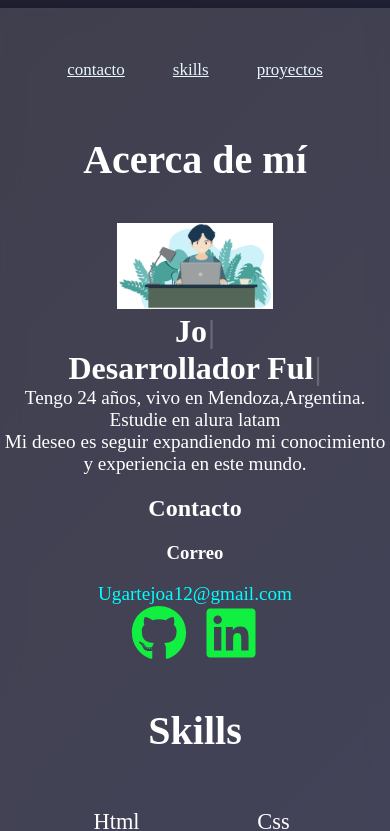
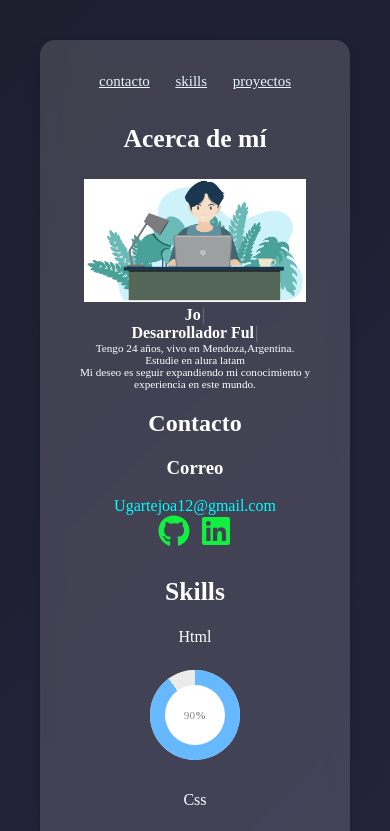
Before and after one commit to joaub/portafolio, a React (Vite) app: page / in a window 390 px wide. Shown: the top 831 px of the page. Built offline with nearby package versions, Linux system fonts and the light colour scheme.

Commit message:
haciendo responsivo mi portafolio

```diff
--- a/src/App.css
+++ b/src/App.css
@@ -84,3 +84,66 @@ body {
   background-color: #3320dd;
   outline: #f0faff 1px solid;
 }
+
+@media (max-width: 768px) {
+  #root {
+    padding: 1rem;
+  }
+
+  .container {
+    padding: 1rem;
+    max-width: 100%;
+  }
+
+  .titulo {
+    font-size: 2rem;
+  }
+
+  .persona {
+    width: 80%; /* que ocupe más en móviles */
+  }
+
+  .nombre {
+    font-size: 1rem;
+  }
+
+  .parrafo {
+    font-size: 0.7rem;
+  }
+
+  .correo {
+    font-size: 1rem;
+  }
+
+  .icono {
+    font-size: 2rem;
+    padding: 0.3rem;
+  }
+
+  .icono:hover {
+    font-size: 3rem;
+    outline: none;
+  }
+
+  .inicio {
+    margin: 0.5rem;
+    padding: 0.5rem;
+  }
+
+  .nav {
+    font-size: 15px;
+    padding: 0.5rem;
+    margin: 0.3rem;
+  }
+
+  .nav:hover {
+    font-size: 17px;
+    outline: none;
+    background-color: transparent;
+  }
+
+  body {
+    flex-direction: column; /* si tenés varios elementos en línea */
+    padding: 1rem;
+  }
+}
--- a/src/Skills.jsx
+++ b/src/Skills.jsx
@@ -24,7 +24,7 @@ function Skills() {
             <div className="progress-circle progress-60"><span>60</span></div>
           </div>
         </section>
-        <section>
+        <section className="progress-circle-container ">
           <div className="skills">
             <p className="subtitulo">MySql</p>
             <div className="progress-circle progress-45"><span>45</span></div>
--- a/src/skill.css
+++ b/src/skill.css
@@ -122,3 +122,71 @@
   .project-button:hover{
     font-size: 1.3rem;
   }
+
+  @media (max-width: 768px) {
+  .titulo{
+    font-size: 1.6rem;
+  }
+  .skills {
+    display: block;
+    margin: 1.2rem auto;
+    text-align: center;
+
+  }
+
+  .subtitulo {
+    font-size: 0.4rem;
+  }
+
+  .progress-circle {
+    width: 90px;
+    height: 90px;
+    display: inline-block;
+    margin: 0.5rem;
+  }
+
+  .progress-circle span {
+    width: 60px;
+    height: 60px;
+    line-height: 60px;
+    margin-left: -30px;
+    margin-top: -30px;
+    font-size: 0.7rem;
+  }
+
+  .projects {
+    margin-top: 10px;
+  }
+
+  .project-grid {
+    grid-template-columns: 1fr;
+    gap: 15px;
+    margin: 0 1rem;
+  }
+
+  .project-card {
+    padding: 10px;
+  }
+
+  .project-button {
+    padding: 5px;
+    font-size: 0.8rem;
+    margin-left: -0.4rem;
+  }
+
+  .project-button:hover {
+    font-size: 1rem;
+  }
+}
+
+@media (max-width: 480px) {
+  .subtitulo {
+    font-size: 1rem;
+  }
+
+
+  .project-button {
+    width: 100%;
+    text-align: center;
+  }
+}
```
